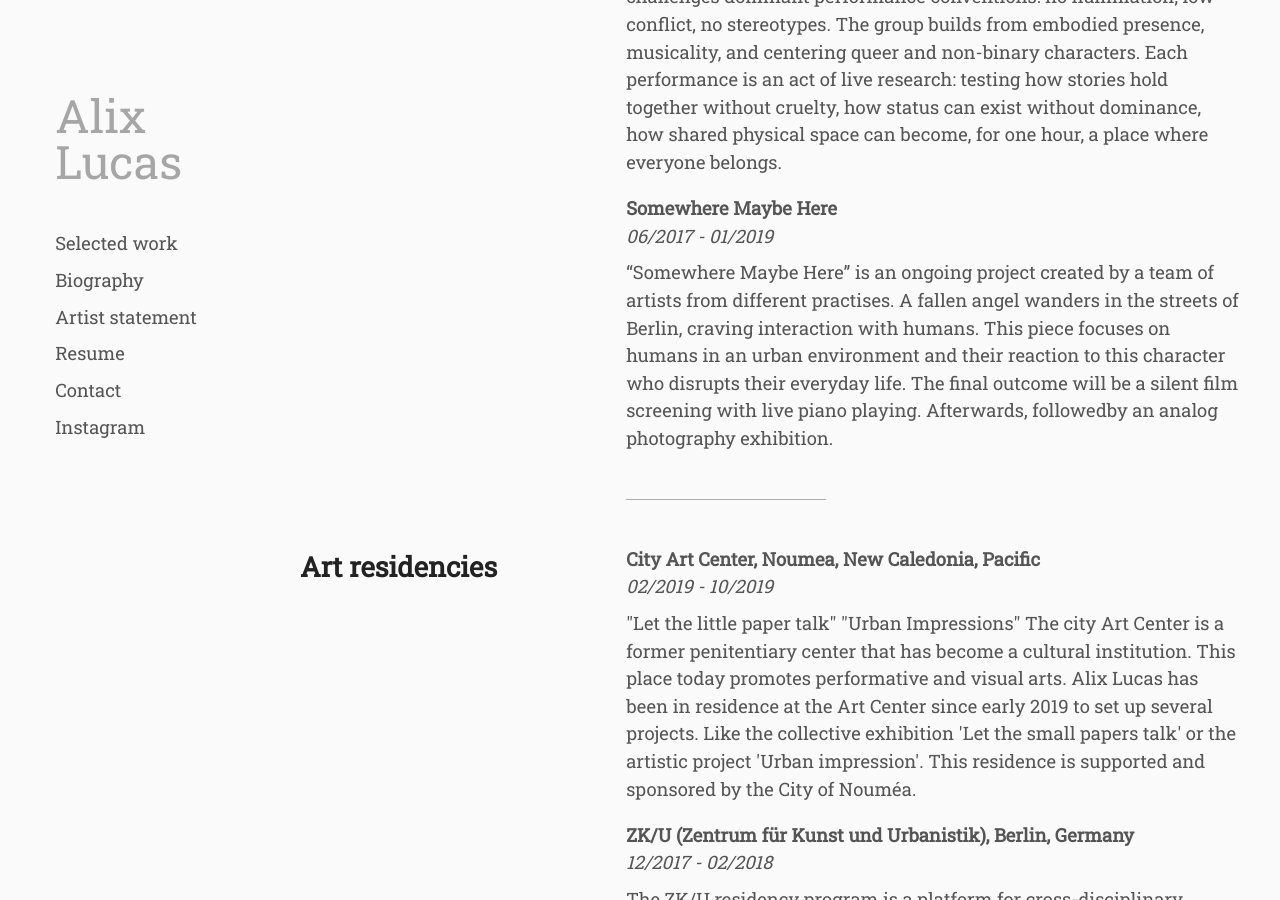
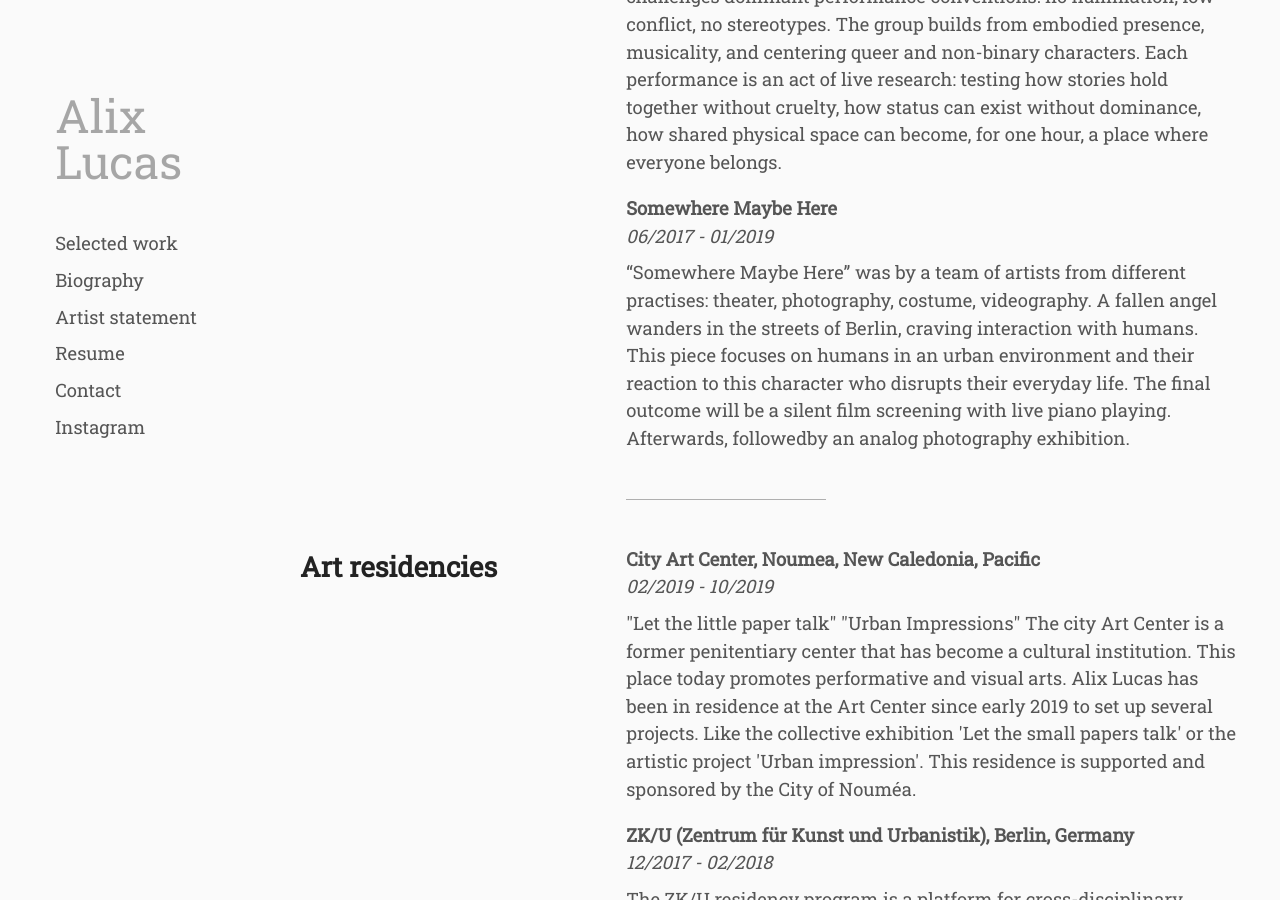
Before and after one commit to whyalix/alixlucas, a Jekyll site: the page built from pages/en/resume.html, in a window 1280 px wide and 900 px high, scrolled down 1812 px. Built offline with Jekyll 4.4.1, drawn with Linux system fonts in a browser that asks for light colours.

Commit message:
Update group_projects.yml

```diff
--- a/_data/en/group_projects.yml
+++ b/_data/en/group_projects.yml
@@ -8,4 +8,4 @@
 - primary: Somewhere Maybe Here
   secondary: 06/2017 - 01/2019
   content: |
-    “Somewhere Maybe Here” is an ongoing project created by a team of artists from different practises. A fallen angel wanders in the streets of Berlin, craving interaction with humans. This piece focuses on humans in an urban environment and their reaction to this character who disrupts their everyday life. The final outcome will be a silent film screening with live piano playing. Afterwards, followedby an analog photography exhibition.
+    “Somewhere Maybe Here” was by a team of artists from different practises: theater, photography, costume, videography. A fallen angel wanders in the streets of Berlin, craving interaction with humans. This piece focuses on humans in an urban environment and their reaction to this character who disrupts their everyday life. The final outcome will be a silent film screening with live piano playing. Afterwards, followedby an analog photography exhibition.
```
